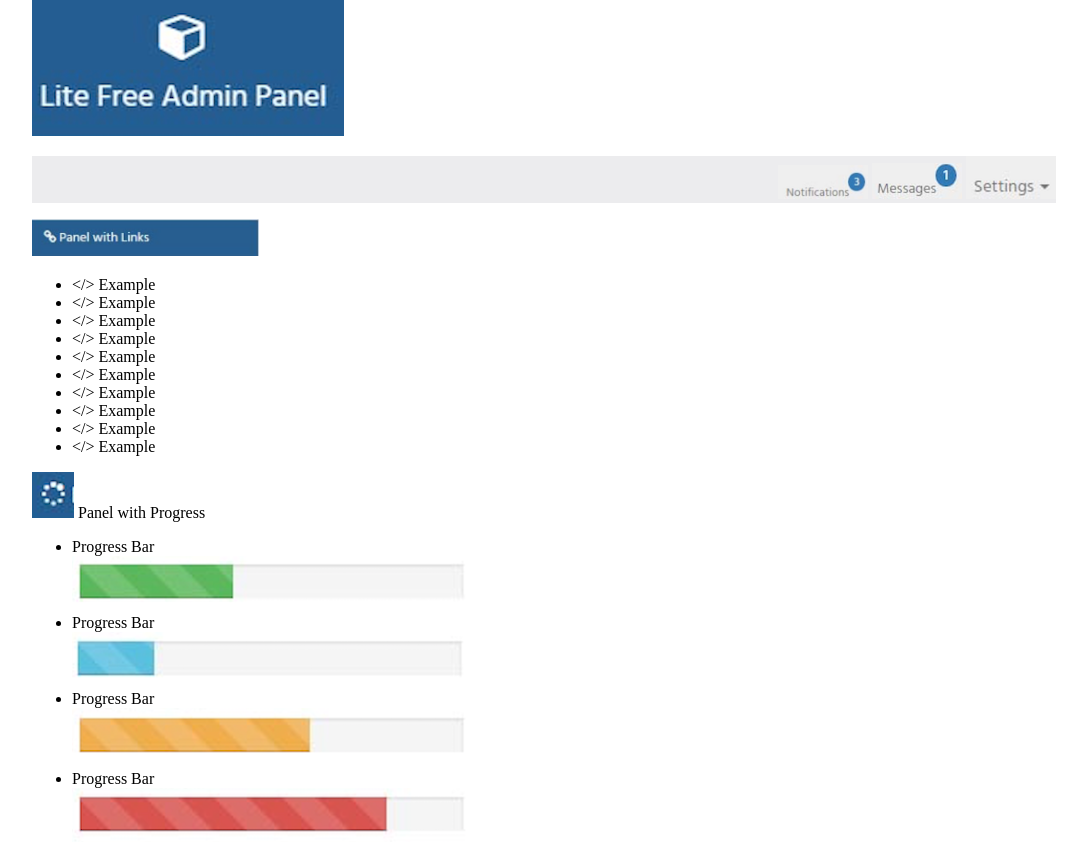
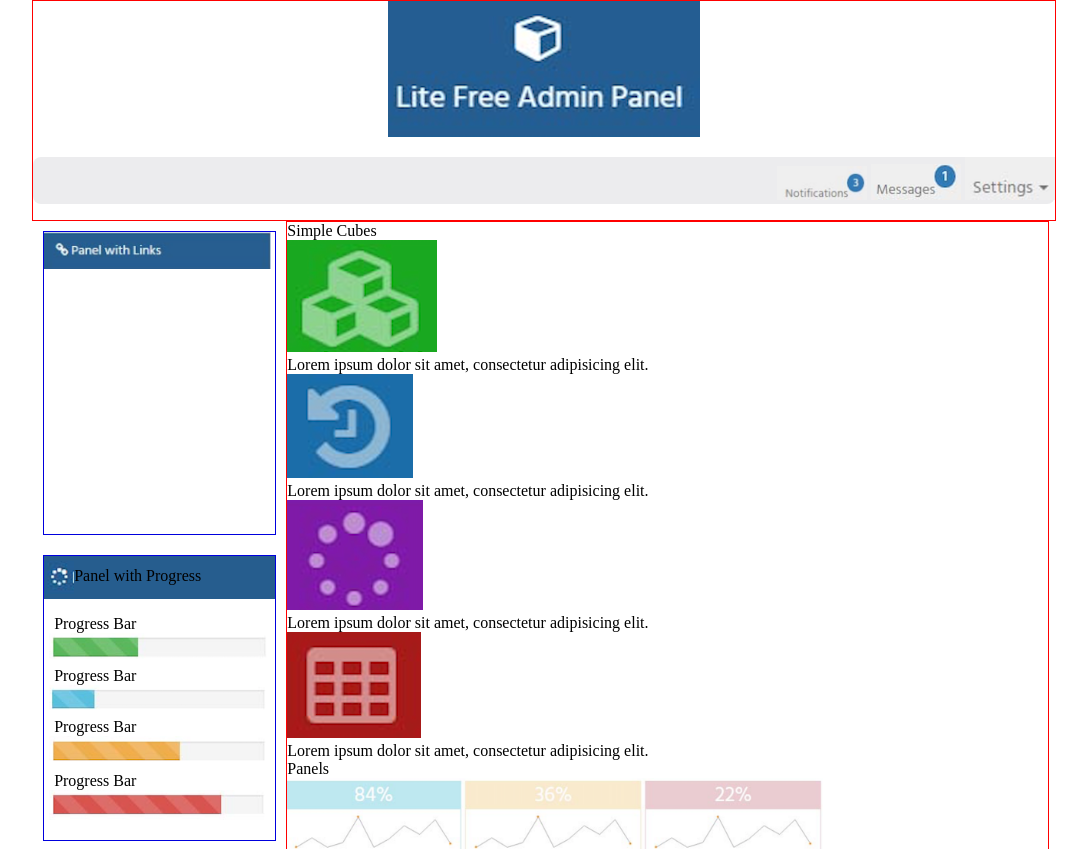
Before and after one commit to Jud1801/pw2171, a plain HTML site: page practicacss04/index.html in a window 1280 px wide. Shown: the top 849 px of the page, without its empty margins (96-1183 px from the left). Drawn offline with Linux system fonts and the light colour scheme.

Commit message:
Practica04 CSS panel izquierdo finalizado

```diff
--- a/practicacss04/css/estilos.css
+++ b/practicacss04/css/estilos.css
@@ -5,12 +5,17 @@ body{
 	max-width: 1024px; /*empresa-cliente*/
 }
 
+header{
+	border: 1px solid red;
+	text-align: center;
+}
+
 header nav{
 	background: #ECECEE;
-	/*float: right;*/
-	display: block;
+	border-radius: 8px;
 	text-align: right;
 	vertical-align: top;
+	/*width: 98%;*/
 }
 
 header nav ul li{
@@ -21,3 +26,66 @@ header nav ul li{
 header nav ul li img{
 	width: 90px;
 }
+
+section{
+	margin: 0 auto;
+	width: 99%;
+}
+
+section #art01, #art02{
+	display: inline-block;
+	margin-left: 6px;
+	vertical-align: top;
+}
+
+#art01{
+	width: 23%;
+}
+
+#art01link{
+	border: 1px solid #0000DD;
+	margin-top: 10px;
+	text-align: left;
+}
+
+#art01link ul{
+	margin-top: -5px;
+}
+
+#art01link ul li{
+	color: white;
+	list-style: none;
+	margin-left: -30px;
+	margin-top: 7px;
+}
+
+#art01progress{
+	border: 1px solid #0000DD;
+	margin-top: 20px;
+}
+
+#art01progress ul li{
+	list-style: none;
+	margin-left: -30px;
+}
+
+#art01progress ul li img{
+	margin-left: -5px;
+	width: 220px;
+}
+
+#art02{
+	border: 1px solid red;
+	width: 75%;
+}
+
+#logoprogress{
+	vertical-align: middle;
+	width: 30px;
+}
+
+#progresstitulo{
+	background: #265D8E;
+	display: block;
+	padding: 5px 0px;
+}
--- a/practicacss04/index.html
+++ b/practicacss04/index.html
@@ -43,8 +43,9 @@
 				</article>
 
 				<article id="art01progress"> <!-- PANEL WITH =PROGRESS -->
-					<img src="img/logoprogress.png" alt="" id="logoprogress">
-					Panel with Progress
+					<span id="progresstitulo">
+					<img src="img/logoprogress.png" alt="" id="logoprogress">Panel with Progress</span>
+
 
 					<ul>
 						<li>Progress Bar <br> <img src="img/barra01.png" alt=""> </li>
```
